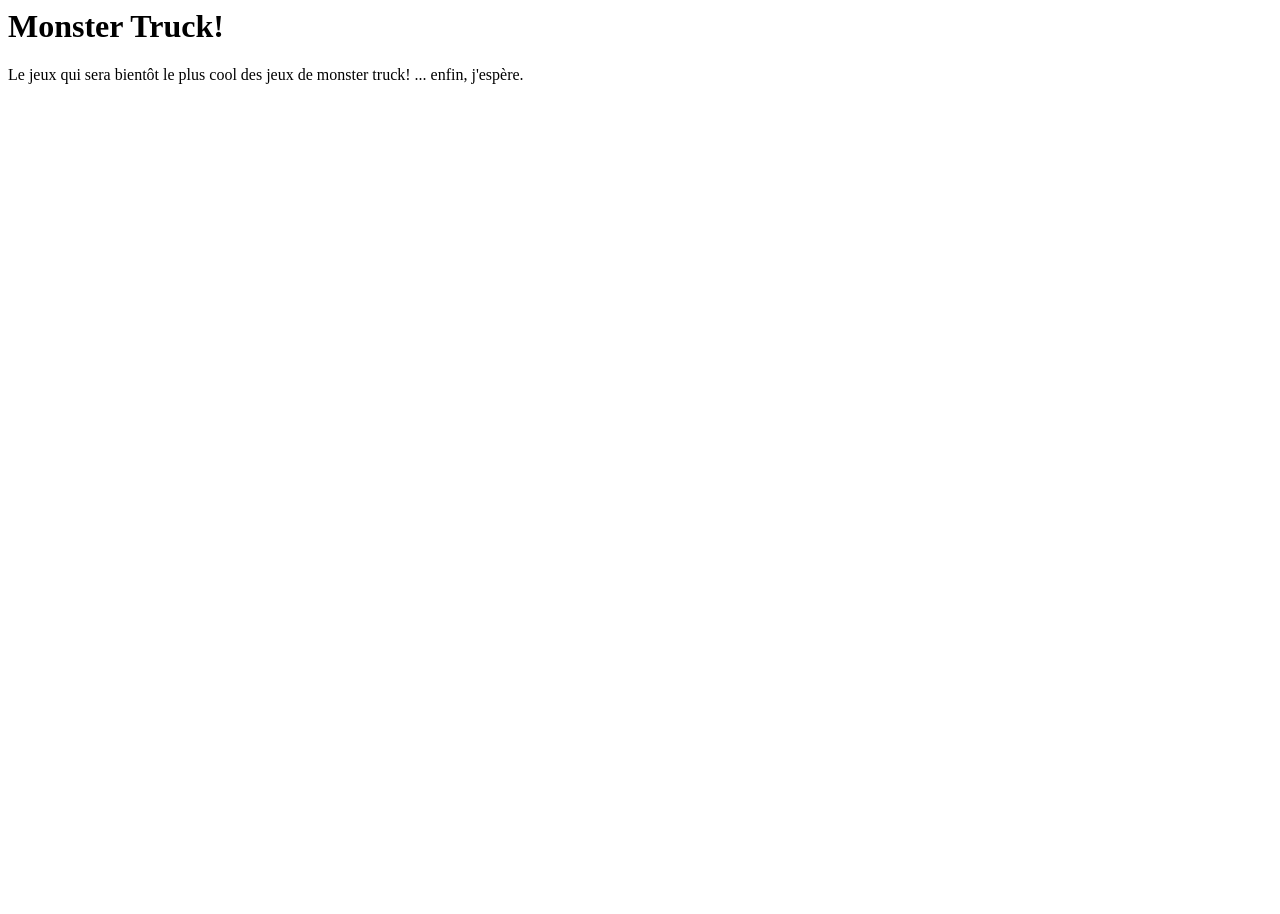
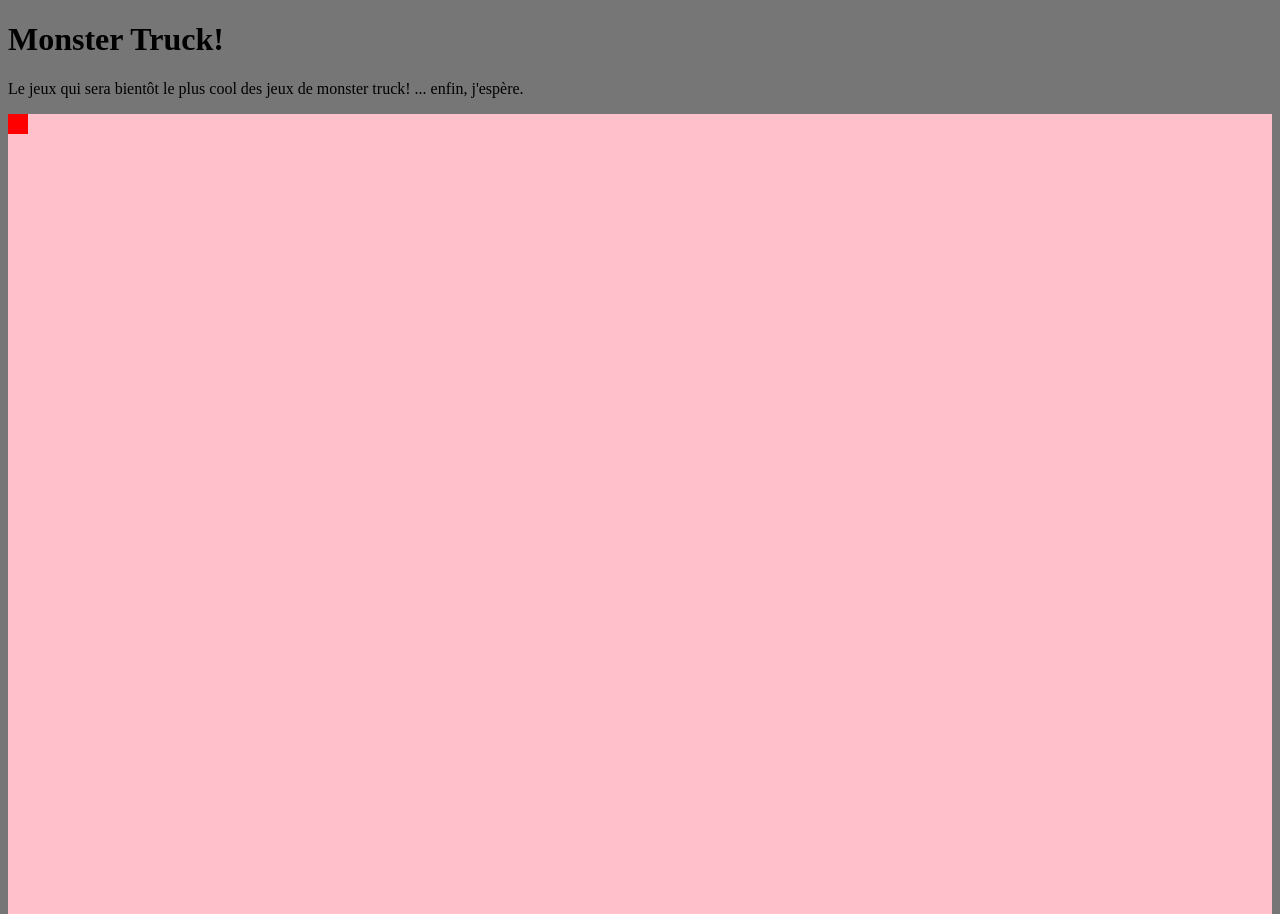
Before and after one commit to julouso/monster-truck, a plain HTML site: page index.html in a window 1280 px wide. Before the commit the page ends 800 px from the top, so only its background shows below. Drawn offline with Linux system fonts and the light colour scheme.

Commit message:
mise en place

```diff
--- a/index.html
+++ b/index.html
@@ -1,2 +1,70 @@
+<!DOCTYPE HTML>
+<html>
+
+<head>
+  <link href="https://fonts.googleapis.com/css?family=Bree+Serif" rel="stylesheet">
+</head>
+
+<style type="text/css">
+body,html{height:100%;}
+
+body {
+    background-color: #767676;
+    font-family: 'Brew Serif', serif;
+}
+
+#jeux {
+  min-height: 100%;
+  width: 100%;
+  background: pink;
+}
+
+#player1 {
+  height: 20px;
+  width: 20px;
+  background: red;
+}
+
+
+</style>
+
+
+
+<script type="text/javascript">
+
+$(document).keydown(function(e){
+  e = e || window.event;
+
+  if (e.keyCode == '38') {
+      // up arrow
+      alert( "up arrow pressed" );
+  }
+  else if (e.keyCode == '40') {
+      // down arrow
+      alert( "down arrow pressed" );
+  }
+  else if (e.keyCode == '37') {
+     // left arrow
+     alert( "left arrow pressed" );
+  }
+  else if (e.keyCode == '39') {
+     // right arrow
+     alert( "right arrow pressed" );
+  }
+});
+
+</script>
+
 <h1>Monster Truck!</h1>
 <p>Le jeux qui sera bientôt le plus cool des jeux de monster truck! ... enfin, j'espère.</p>
+<div id="jeux">
+
+<div id="player1">
+</div>
+
+
+</div>
+
+
+
+</html>
```
Also changed, not shown: 1 other file.
